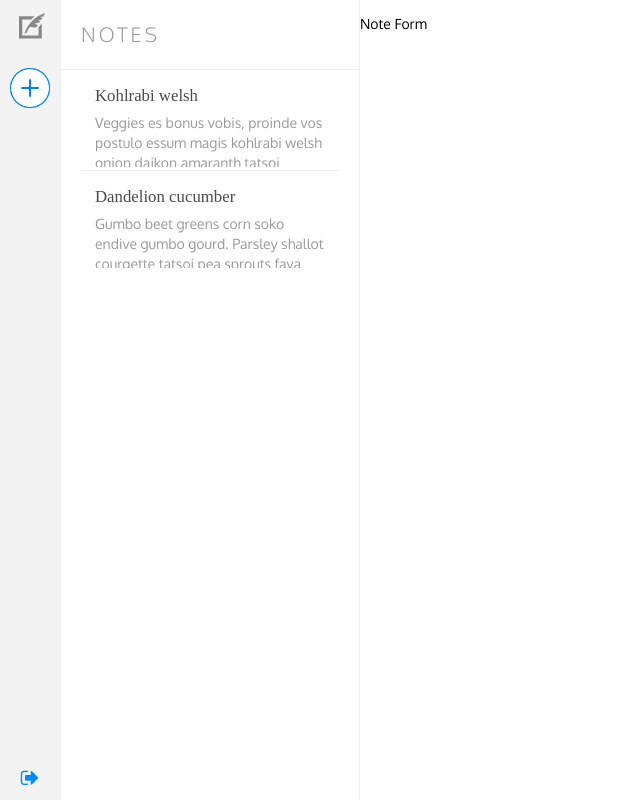
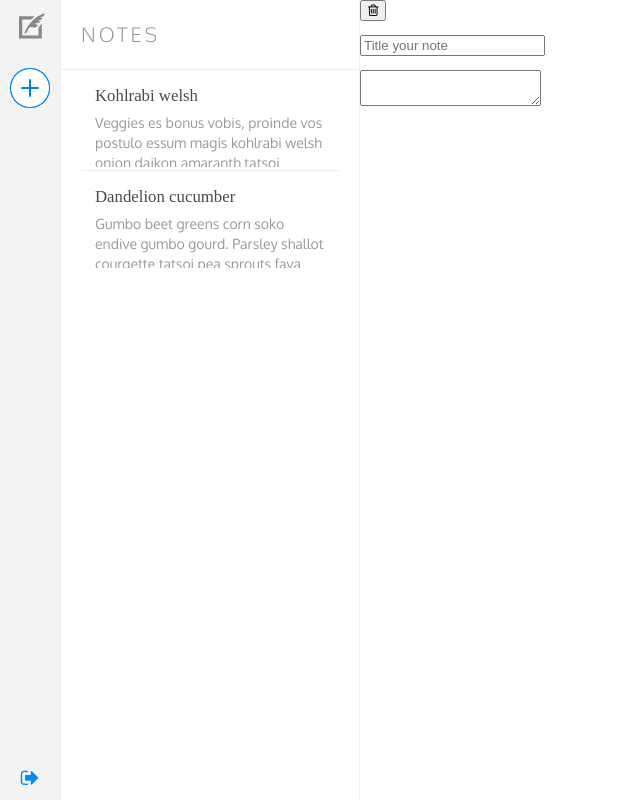
Before and after one commit to YajJackson/noteherder, a React (Create React App) app: page / in a window 1280 px wide. Shown: the whole page, without its empty margins (0-640 px from the left). Built offline with nearby package versions, Linux system fonts and the light colour scheme; a web font is replaced by a local one.

Commit message:
add NoteForm component contents

```diff
--- a/src/NoteForm.js
+++ b/src/NoteForm.js
@@ -4,7 +4,25 @@ import './NoteForm.css'
 
 class NoteForm extends Component {
     render() {
-        return <p>Note Form</p>
+        return (
+            <div className="NoteForm">
+                <div className="form-actions">
+                    <button type="button">
+                        <i className="fa fa-trash-o"></i>
+                    </button>
+                </div>
+                <form>
+                    <p>
+                        <input
+                            type="text"
+                            name="title"
+                            placeholder="Title your note"
+                        />
+                    </p>
+                <textarea name="body"></textarea>
+                </form>
+            </div>
+        )
     }
 }
 
```
